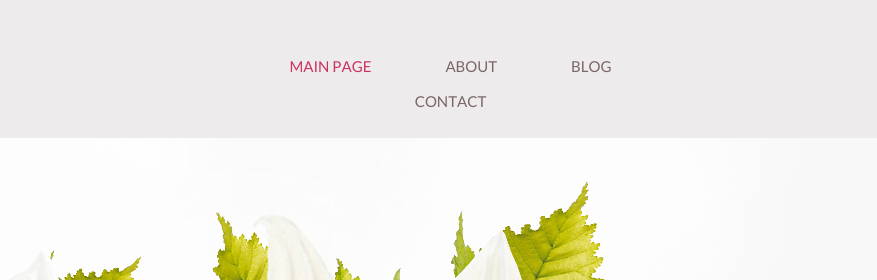
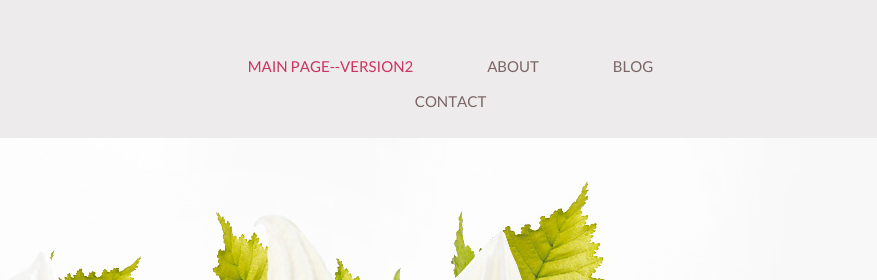
Before and after one commit to eshmet2012/demoLesson, a plain HTML site: page index.html in a window 1280 px wide. Shown: the top 280 px of the page, 403-1280 px from the left. Drawn offline with Linux system fonts and the light colour scheme.

Commit message:
changed main page text

```diff
--- a/index.html
+++ b/index.html
@@ -16,7 +16,7 @@
 				<a href="index.html" class="logo"><img src="images/logo.png" alt=""></a>
 				<ul id="navigation">
 					<li class="selected">
-						<a href="index.html">Main Page</a>
+						<a href="index.html">Main Page--Version2</a>
 					</li>
 					<li class="menu">
 						<a href="about.html">About</a>
```
